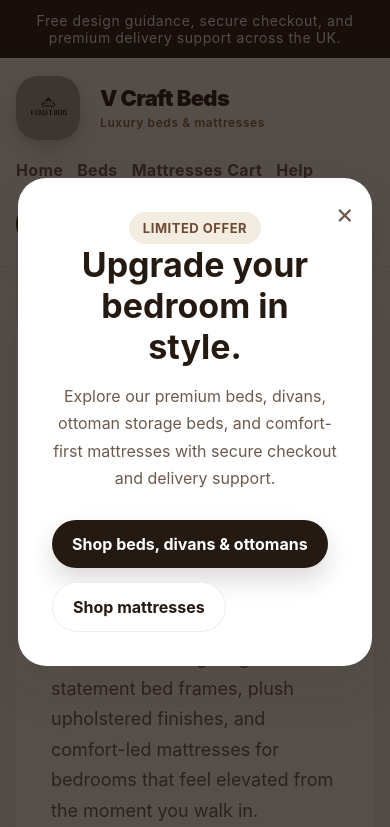
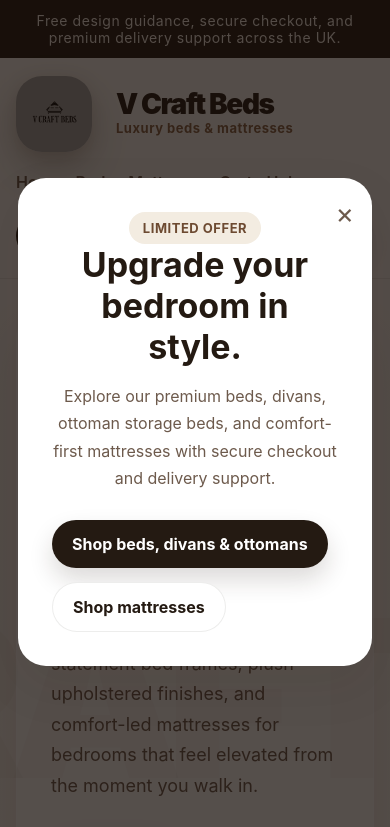
Before and after one commit to vcraftbeds/vcraftbeds, a website: page index.html in a window 390 px wide. Shown: the top 827 px of the page. Drawn offline with Linux system fonts and the light colour scheme.

Commit message:
Update style.css

```diff
--- a/style.css
+++ b/style.css
@@ -355,89 +355,42 @@ button, input, select, textarea { font: inherit; }
   .fabric-color-chip { padding-left: 8px; }
   .fabric-color-dot { width: 18px; height: 18px; }
 }
-/* =========================
-   PREMIUM BRANDING
-========================= */
-
 .logo-wrap {
-  gap: 20px;
+  gap: 24px;
+  align-items: center;
 }
 
 .logo-wrap img {
-  width: 82px;
-  height: 82px;
-  border-radius: 22px;
+  width: 110px;
+  height: 110px;
   object-fit: cover;
+  border-radius: 26px;
+
   box-shadow:
-    0 12px 30px rgba(0,0,0,0.12),
-    0 4px 12px rgba(138,99,69,0.18);
+    0 20px 45px rgba(0,0,0,0.18),
+    0 6px 18px rgba(138,99,69,0.22);
+
   transition:
-    transform 0.3s ease,
-    box-shadow 0.3s ease;
+    transform .35s ease,
+    box-shadow .35s ease;
 }
 
 .logo-wrap img:hover {
-  transform: scale(1.05);
-  box-shadow:
-    0 20px 45px rgba(0,0,0,0.18),
-    0 8px 20px rgba(138,99,69,0.25);
+  transform: scale(1.06);
 }
 
 .brand-lines strong {
-  font-size: 30px;
+  font-size: 42px;
   font-weight: 900;
-  letter-spacing: -0.03em;
-  color: #241a12;
+  letter-spacing: -0.05em;
+  line-height: 0.95;
 }
 
 .brand-lines span {
-  font-size: 15px;
+  font-size: 18px;
   color: #8a6345;
-  font-weight: 600;
-  letter-spacing: 0.05em;
-}
-
-/* Floating luxury effect */
-
-.site-header {
-  backdrop-filter: blur(18px);
-  background: rgba(251,248,243,0.94);
-  box-shadow: 0 6px 24px rgba(0,0,0,0.05);
-}
-
-/* Hero branding */
-
-.hero-copy::before {
-  content: "V CRAFT BEDS";
-  display: block;
-  font-size: 14px;
-  letter-spacing: 0.4em;
-  font-weight: 900;
-  color: #8a6345;
-  margin-bottom: 20px;
-}
-
-/* Watermark branding */
-
-.hero::after {
-  content: "V CRAFT";
-  position: absolute;
-  top: 120px;
-  right: 5%;
-  font-size: 140px;
-  font-weight: 900;
-  color: rgba(138,99,69,0.05);
-  pointer-events: none;
-  z-index: 0;
-  letter-spacing: -0.06em;
-}
-
-/* Premium nav */
-
-.nav-links a {
-  font-size: 16px;
   font-weight: 700;
-  letter-spacing: 0.02em;
+  letter-spacing: 0.04em;
 }
 
 /* Mobile */
@@ -445,22 +398,109 @@ button, input, select, textarea { font: inherit; }
 @media (max-width: 760px) {
 
   .logo-wrap img {
-    width: 64px;
-    height: 64px;
+    width: 76px;
+    height: 76px;
   }
 
   .brand-lines strong {
-    font-size: 22px;
+    font-size: 28px;
   }
 
   .brand-lines span {
-    font-size: 12px;
-  }
-
-  .hero::after {
-    font-size: 72px;
-    top: 80px;
-    right: 2%;
+    font-size: 13px;
   }
 
 }
+
+}
+.site-header {
+
+  backdrop-filter: blur(18px);
+
+  background:
+    rgba(251,248,243,0.96);
+
+  border-bottom:
+    1px solid rgba(0,0,0,0.04);
+
+  box-shadow:
+    0 10px 35px rgba(0,0,0,0.05);
+
+}
+.hero {
+  position: relative;
+  overflow: hidden;
+}
+
+.hero::after {
+
+  content: "V CRAFT";
+
+  position: absolute;
+
+  top: 20px;
+  right: -20px;
+
+  font-size: 220px;
+
+  font-weight: 900;
+
+  color:
+    rgba(138,99,69,0.04);
+
+  letter-spacing: -0.08em;
+
+  z-index: 0;
+
+  pointer-events: none;
+}
+.luxury-strip {
+
+  display: grid;
+
+  grid-template-columns:
+    repeat(5,1fr);
+
+  gap: 20px;
+
+  padding: 28px;
+
+  background: #241a12;
+
+  color: white;
+
+  text-align: center;
+
+  font-weight: 700;
+
+  letter-spacing: 0.04em;
+
+  border-radius: 28px;
+
+  margin-top: 40px;
+}
+
+@media (max-width: 760px) {
+
+  .luxury-strip {
+    grid-template-columns: 1fr;
+  }
+
+}
+.product-card {
+
+  transition:
+    transform .35s ease,
+    box-shadow .35s ease;
+
+}
+
+.product-card:hover {
+
+  transform:
+    translateY(-8px);
+
+  box-shadow:
+    0 24px 60px rgba(0,0,0,0.12);
+
+}
```
